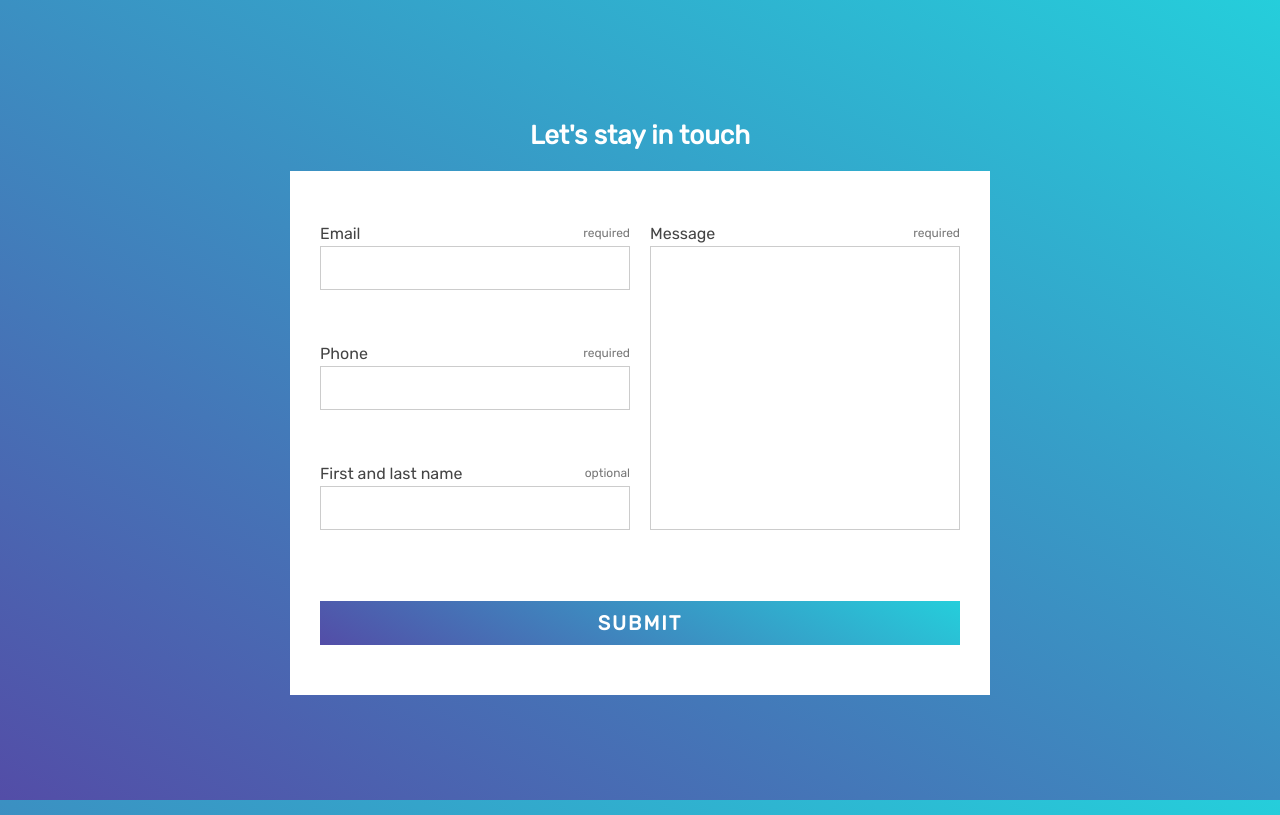
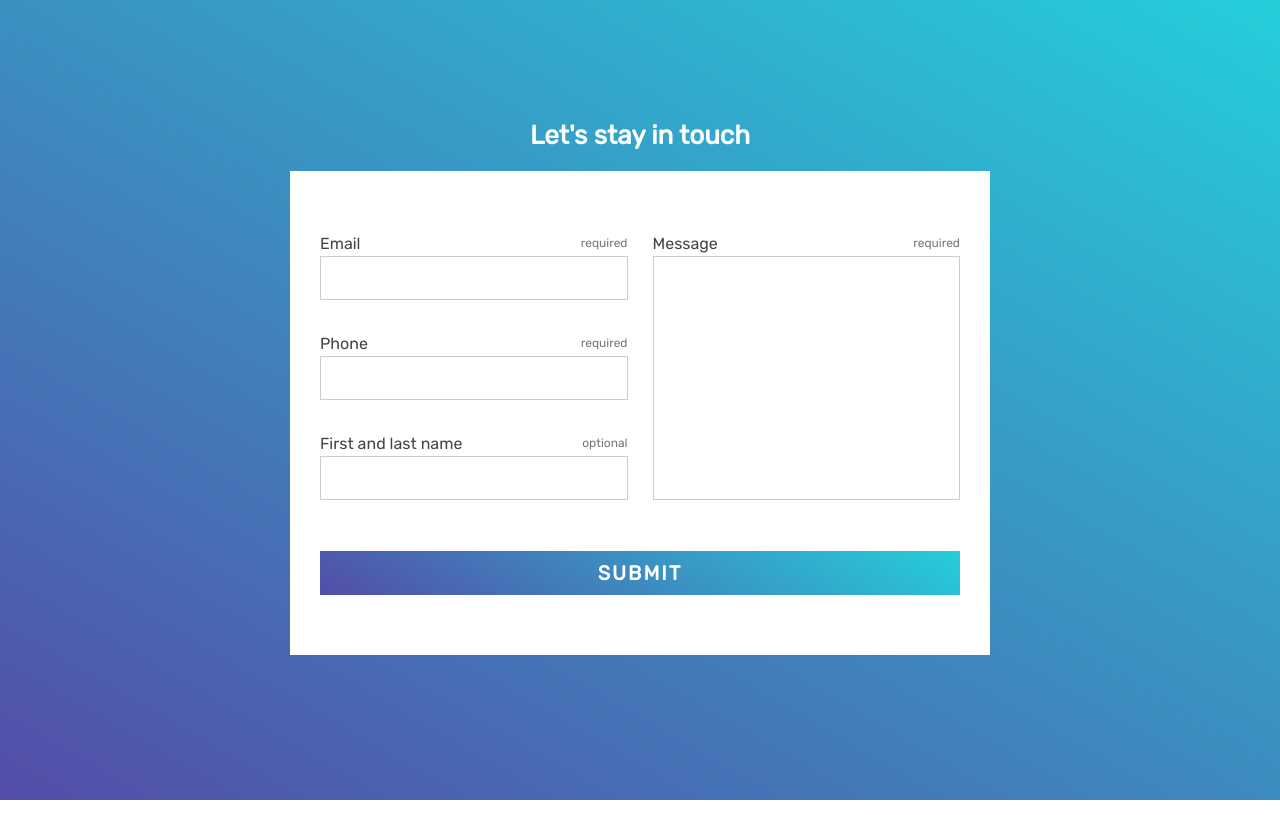
Before and after one commit to an-ska/Contact-Form, a website built with webpack: page src/index.html in a window 1280 px wide. Built offline with nearby package versions, Linux system fonts and the light colour scheme.

Commit message:
Change spacing between form input, button and heading.

```diff
--- a/src/styles/form.scss
+++ b/src/styles/form.scss
@@ -14,7 +14,7 @@
   display: grid;
   grid-gap: 20px;
   max-width: 700px;
-  padding: 30px 30px 50px;
+  padding: 20px 30px 60px;
   margin: 20px auto;
   background: #FFF;
   color: $darkFont;
@@ -24,7 +24,7 @@
 .columns {
   display: grid;
   grid-template-columns: repeat(2, 1fr);
-  grid-gap: 20px;
+  grid-column-gap: 25px;
 }
 
 .inputGroup {
@@ -67,7 +67,6 @@ textarea {
 
 .submit {
   padding: 10px;
-  margin-top: 20px;
   border: none;
   border-radius: 0;
   background: linear-gradient($gradient);
@@ -93,6 +92,7 @@ textarea {
 }
 
 .success {
+  height: 20px;
   color: $success;
   font-size: 18px;
   text-align: center;
@@ -111,4 +111,8 @@ textarea {
   textarea {
     height: 200px;
   }
+
+  .submit {
+    margin-top: 20px;
+  }
 }
```
